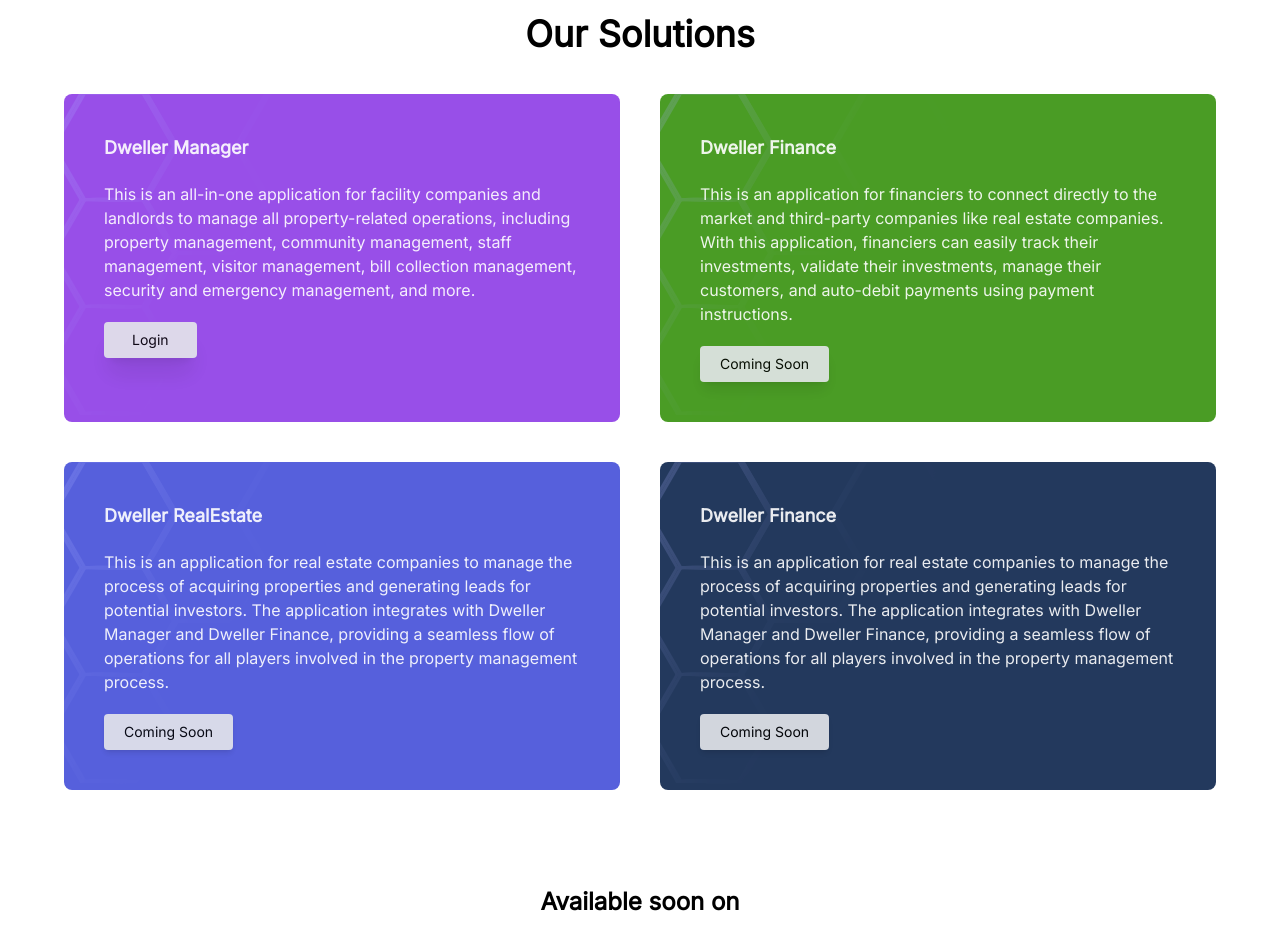
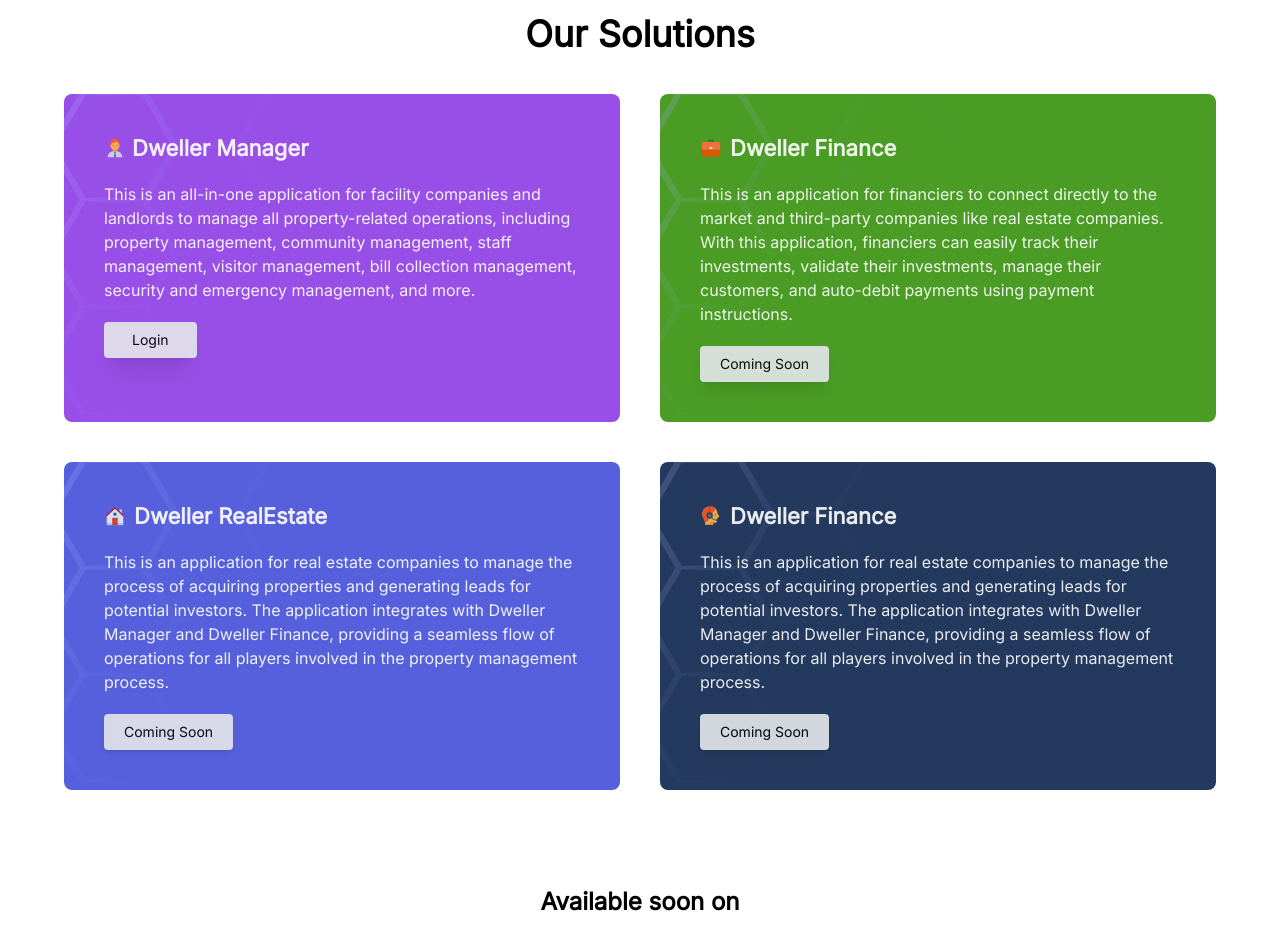
Before and after one commit to Isah-Hamza/commune-clone, a React (Create React App) app: page / in a window 1280 px wide. Shown: the part 1000-1931 px from the top of the page. Built offline with nearby package versions, Linux system fonts and the light colour scheme; the HTML template or start-up script is replaced by a standard one.

Commit message:
ui changes

```diff
--- a/src/components/HowItWorks.js
+++ b/src/components/HowItWorks.js
@@ -1,4 +1,7 @@
 import React from "react";
+import { FcBriefcase, FcCustomerSupport, FcManager } from "react-icons/fc";
+import { TfiWallet } from "react-icons/tfi";
+import { FcHome } from "react-icons/fc";
 
 const HowItWorks = () => {
   return (
@@ -19,7 +22,10 @@ const HowItWorks = () => {
           className={`min-h-40 rounded-lg purple`}
         >
           <div className="text-white opacity-90 flex items-start flex-col gap-5 sm:p-10 p-5">
-            <p className="text-lg font-semibold">Dweller Manager</p>
+            <p className="flex items-center gap-1.5 text-lg md:text-[22px] font-bold">
+              <FcManager />
+              Dweller Manager
+            </p>
             <p>
               This is an all-in-one application for facility companies and
               landlords to manage all property-related operations, including
@@ -32,12 +38,12 @@ const HowItWorks = () => {
             </button>
           </div>
         </div>
-        <div
-          data-aos="fade-down-left"
-          className={`min-h-40 rounded-lg green`}
-        >
+        <div data-aos="fade-down-left" className={`min-h-40 rounded-lg green`}>
           <div className="text-white opacity-90 flex items-start flex-col gap-5 sm:p-10 p-5">
-            <p className="text-lg font-semibold">Dweller Finance</p>
+            <p className="flex items-center gap-2 text-lg md:text-[22px] font-semibold">
+              <FcBriefcase color="coral" />
+              Dweller Finance
+            </p>
             <p>
               This is an application for financiers to connect directly to the
               market and third-party companies like real estate companies. With
@@ -45,18 +51,20 @@ const HowItWorks = () => {
               validate their investments, manage their customers, and auto-debit
               payments using payment instructions.
             </p>
-            <button className="shadow-lg text-sm px-5 py-2 rounded bg-gray-200
-             text-black">
+            <button
+              className="shadow-lg text-sm px-5 py-2 rounded bg-gray-200
+             text-black"
+            >
               Coming Soon
             </button>
           </div>
         </div>
-        <div
-          data-aos="fade-up-right"
-          className={`min-h-40 rounded-lg blue`}
-        >
+        <div data-aos="fade-up-right" className={`min-h-40 rounded-lg blue`}>
           <div className="text-white opacity-90 flex items-start flex-col gap-5 sm:p-10 p-5">
-            <p className="text-lg font-semibold">Dweller RealEstate</p>
+            <p className="flex gap-2 items-center text-lg md:text-[22px] font-semibold">
+              <FcHome />
+              Dweller RealEstate
+            </p>
             <p>
               This is an application for real estate companies to manage the
               process of acquiring properties and generating leads for potential
@@ -64,18 +72,20 @@ const HowItWorks = () => {
               Dweller Finance, providing a seamless flow of operations for all
               players involved in the property management process.
             </p>
-            <button className="shadow-md text-sm px-5 py-2 rounded bg-gray-200
-             text-black">
+            <button
+              className="shadow-md text-sm px-5 py-2 rounded bg-gray-200
+             text-black"
+            >
               Coming Soon
             </button>
           </div>
         </div>
-        <div
-          data-aos="fade-up-left"
-          className={`min-h-40 rounded-lg darkBlue`}
-        >
+        <div data-aos="fade-up-left" className={`min-h-40 rounded-lg darkBlue`}>
           <div className="text-white opacity-90 flex items-start flex-col gap-5 sm:p-10 p-5">
-            <p className="text-lg font-semibold">Dweller Finance</p>
+            <p className="flex items-center gap-2 text-lg md:text-[22px] font-semibold">
+              <FcCustomerSupport />
+              Dweller Finance
+            </p>
             <p>
               This is an application for real estate companies to manage the
               process of acquiring properties and generating leads for potential
@@ -83,8 +93,10 @@ const HowItWorks = () => {
               Dweller Finance, providing a seamless flow of operations for all
               players involved in the property management process.
             </p>
-            <button className="shadow-md text-sm px-5 py-2 rounded bg-gray-200
-             text-black">
+            <button
+              className="shadow-md text-sm px-5 py-2 rounded bg-gray-200
+             text-black"
+            >
               Coming Soon
             </button>
           </div>
```
